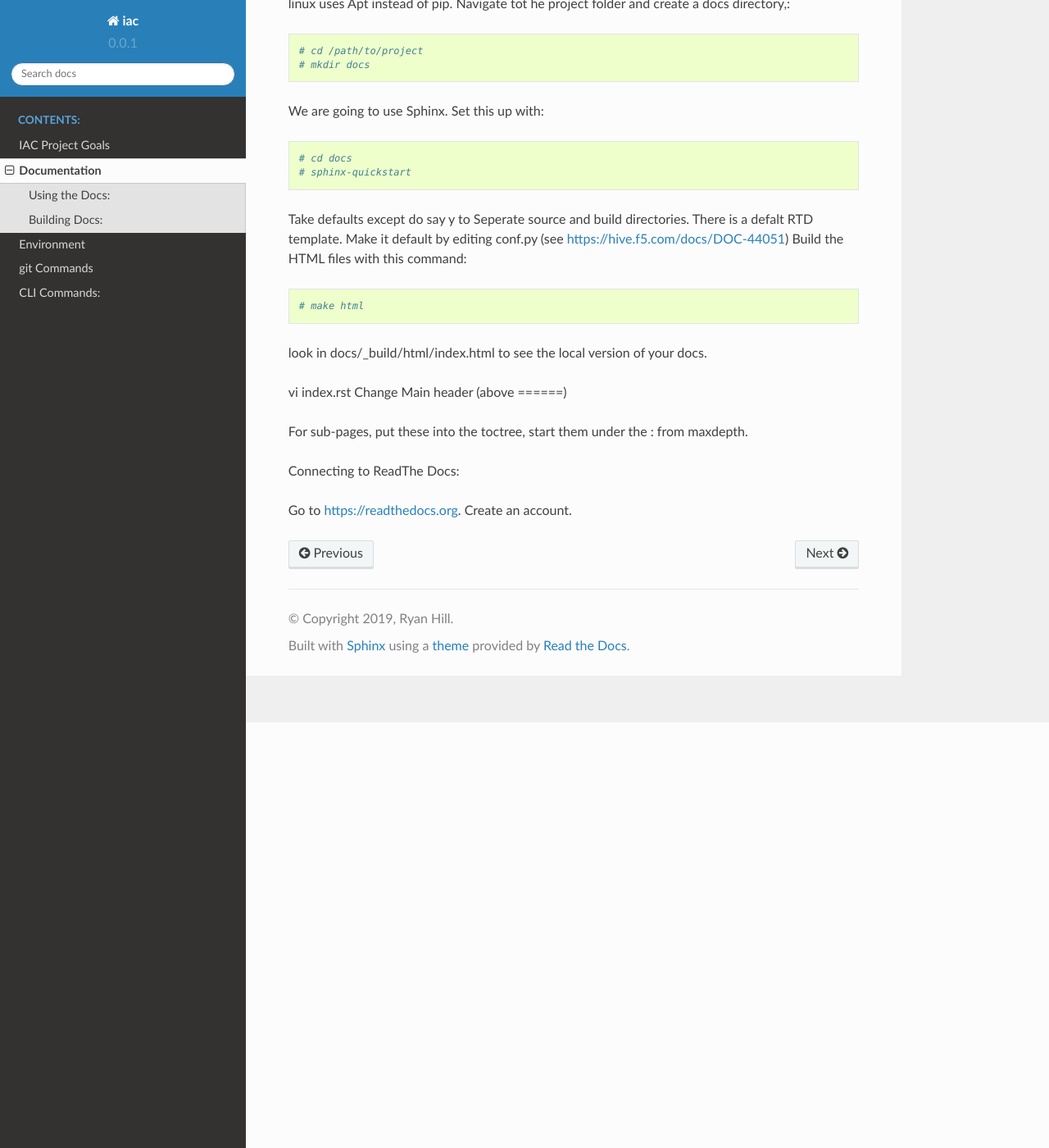
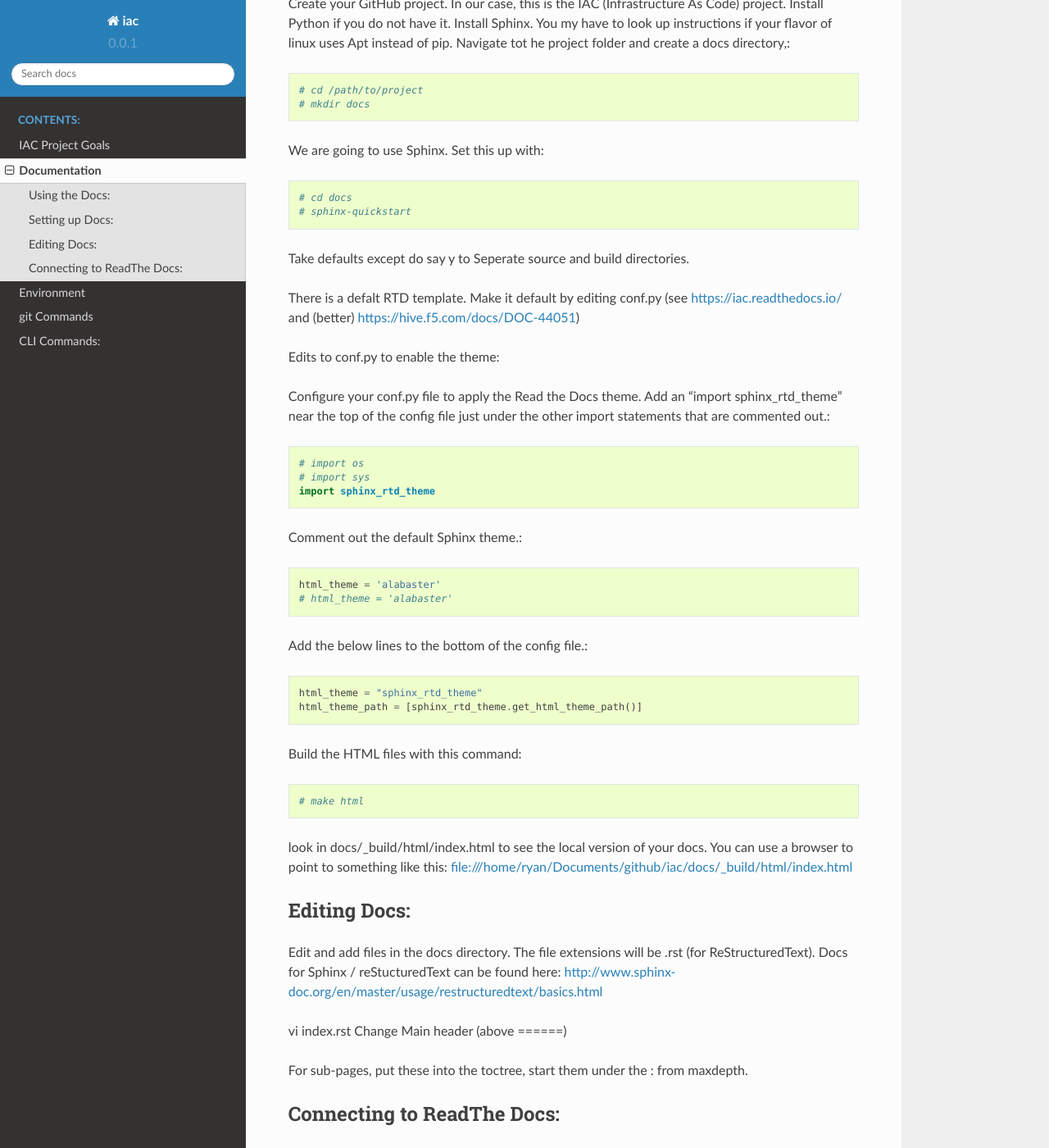
Before and after one commit to 1RyanHill/iac, a Sphinx documentation site: the page built from docs/documentation.rst, in a window 1280 px wide and 1400 px high, scrolled down 519 px. Shown: the whole window at 82% size. Built offline with Sphinx 7.4.7 and the Read the Docs theme 2.0.0, drawn with Linux system fonts in a browser that asks for light colours; some of the changed text lies outside the part shown.

Commit message:
updated docs

```diff
--- a/docs/documentation.rst
+++ b/docs/documentation.rst
@@ -6,10 +6,11 @@
 Using the Docs:
 ---------------
 
+Documentation for this effort can be found at https://iac.readthedocs.io/
 
 
-Building Docs:
---------------
+Setting up Docs:
+----------------
 
 Sphinx is a documentation generation tool.  It allows us to treat documenation as code.
 ReadTheDocs links to our documenation in GitHub and puts it online for us.
@@ -31,12 +32,38 @@
     # sphinx-quickstart
 
 Take defaults except do say y to Seperate source and build directories.
-There is a defalt RTD template.  Make it default by editing conf.py (see https://hive.f5.com/docs/DOC-44051)
+
+There is a defalt RTD template.  Make it default by editing conf.py (see https://iac.readthedocs.io/ and (better) https://hive.f5.com/docs/DOC-44051)
+
+Edits to conf.py to enable the theme:
+
+Configure your conf.py file to apply the Read the Docs theme.  Add an "import sphinx_rtd_theme" near the top of the config file just under the other import statements that are commented out.::
+
+    # import os
+    # import sys
+    import sphinx_rtd_theme
+
+Comment  out the default Sphinx theme.::
+
+    html_theme = 'alabaster'
+    # html_theme = 'alabaster'
+
+Add the below lines to the bottom of the config file.::
+
+    html_theme = "sphinx_rtd_theme"
+    html_theme_path = [sphinx_rtd_theme.get_html_theme_path()]
+
 Build the HTML files with this command::
 
     # make html
 
-look in docs/_build/html/index.html to see the local version of your docs.
+look in docs/_build/html/index.html to see the local version of your docs.  You can use a browser to point to something like this:  file:///home/ryan/Documents/github/iac/docs/_build/html/index.html
+
+
+Editing Docs:
+-------------
+
+Edit and add files in the docs directory.  The file extensions will be .rst (for ReStructuredText).  Docs for Sphinx / reStucturedText can be found here: http://www.sphinx-doc.org/en/master/usage/restructuredtext/basics.html
 
 vi index.rst
 Change Main header (above ======)
@@ -44,5 +71,15 @@
 For sub-pages, put these into the toctree, start them under the : from maxdepth.
 
 Connecting to ReadThe Docs:
+---------------------------
 
-Go to https://readthedocs.org.  Create an account.
+* Go to https://readthedocs.org.  Create an account.
+* Import your project.
+* Build your docs.
+* Any time you want to update the published docs, return to https://readthedocs.org/projects/iac/ and build a new version.
+* There is an auto-build but it fails on my linux box.  May yours work better.
+
+**Troubleshooting:**
+
+* Make sure your GitHub repo is public.  Otherise you get an error about an inability to log in.
+* Make sure you have pushed all of your changes to the master branch of your github repo.
```
Also changed, not shown: 6 other files.
